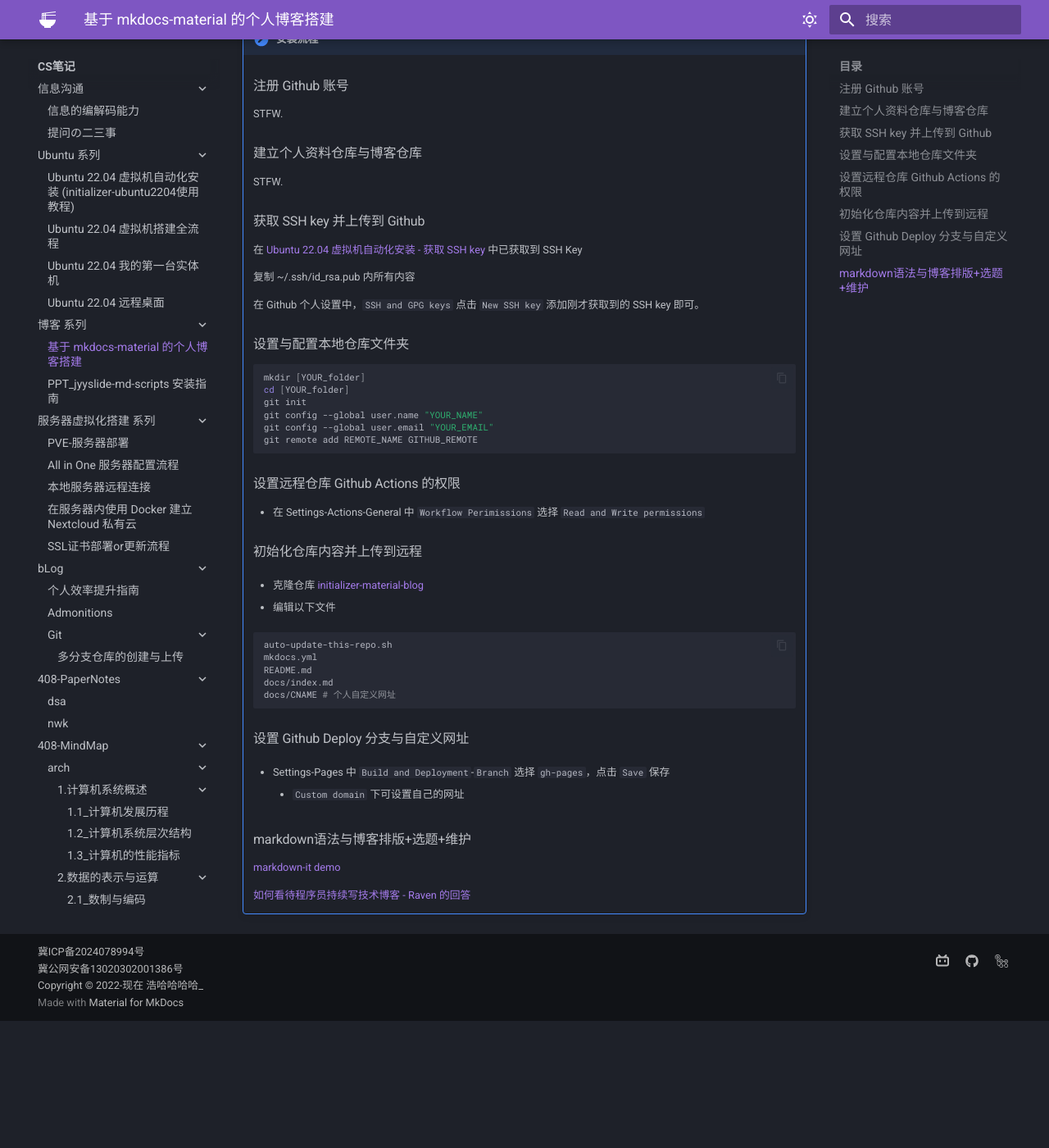
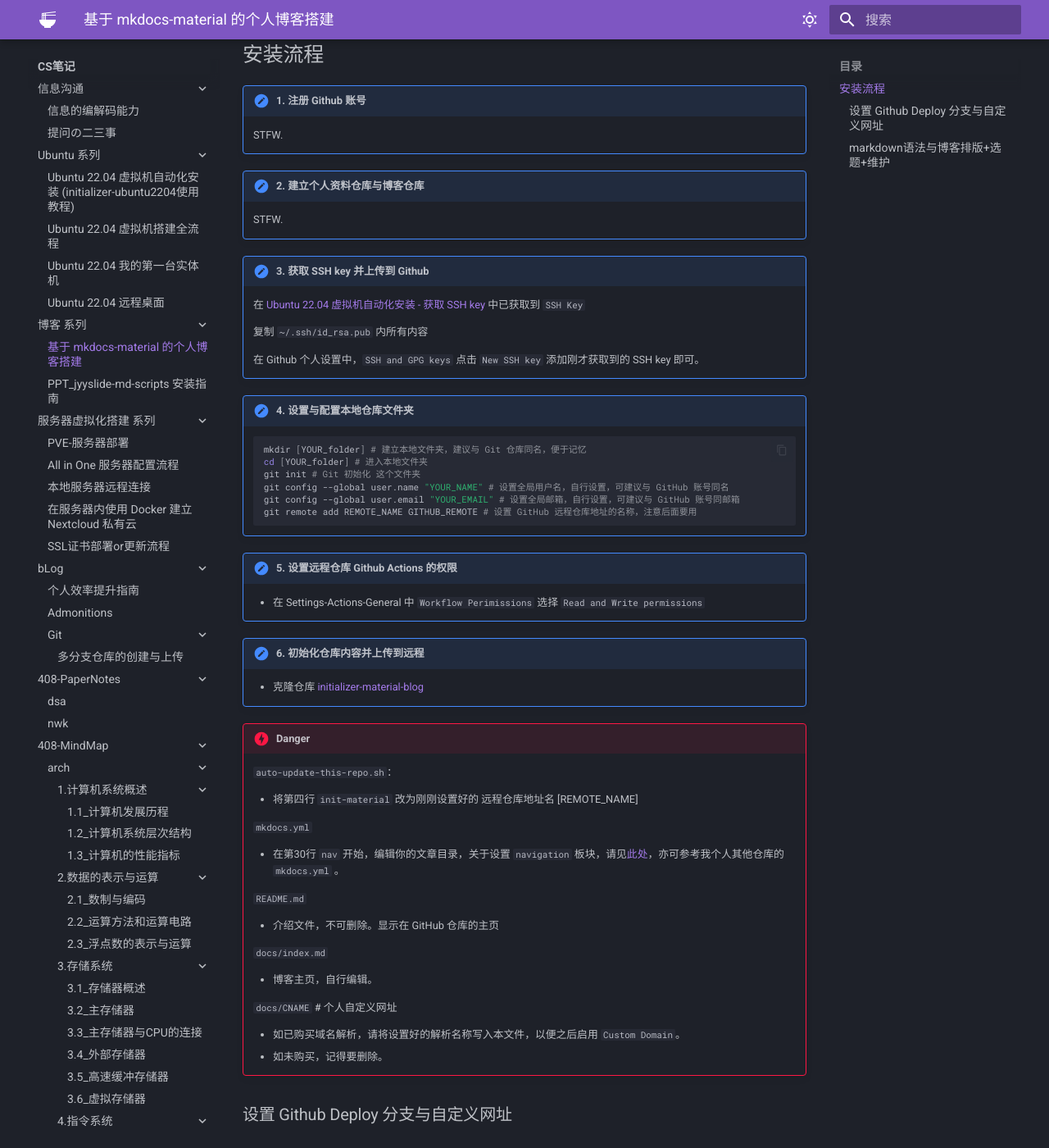
Before and after one commit to Haohahahaha/cs, an MkDocs documentation site: the page built from docs/greenhand/initializer-material-blog/blog-init.md, in a window 1280 px wide and 1400 px high, scrolled down 574 px. Shown: the whole window at 82% size. Built offline with MkDocs 1.6.1 and Material for MkDocs 9.7.7, drawn with Linux system fonts in a browser that asks for light colours; before the commit the page ends 1819 px from its top, so only the background shows below that.

Commit message:
2025-01-10_18:25:48 update

````diff
--- a/docs/greenhand/initializer-material-blog/blog-init.md
+++ b/docs/greenhand/initializer-material-blog/blog-init.md
@@ -16,60 +16,75 @@
 
 	- [Ubuntu 22.04 虚拟机自动化安装](http://cs.haohaha.cn/greenhand/initializer-ubuntu2204/install/)
 
-!!! note "安装流程"
+## 安装流程
 
-	### 注册 Github 账号
+!!! note "1. 注册 Github 账号"
 
 	STFW.
 
-	### 建立个人资料仓库与博客仓库
+!!! note "2. 建立个人资料仓库与博客仓库"
 
 	STFW.
 
-	### 获取 SSH key 并上传到 Github
+!!! note "3. 获取 SSH key 并上传到 Github"
 
-	在 [Ubuntu 22.04 虚拟机自动化安装 - 获取 SSH key](http://cs.haohaha.cn/greenhand/initializer-ubuntu2204/install/#git-ssh-key-github) 中已获取到 SSH Key
+	在 [Ubuntu 22.04 虚拟机自动化安装 - 获取 SSH key](http://cs.haohaha.cn/greenhand/initializer-ubuntu2204/install/#git-ssh-key-github) 中已获取到 `SSH Key`
 
-	复制 ~/.ssh/id_rsa.pub 内所有内容
+	复制 `~/.ssh/id_rsa.pub` 内所有内容
 
 	在 Github 个人设置中，`SSH and GPG keys` 点击 `New SSH key` 添加刚才获取到的 SSH key 即可。
 
-	### 设置与配置本地仓库文件夹
+!!! note "4. 设置与配置本地仓库文件夹"
 
 	```bash
-    mkdir [YOUR_folder]
-	cd [YOUR_folder]
-	git init
-	git config --global user.name "YOUR_NAME"
-	git config --global user.email "YOUR_EMAIL"
-	git remote add REMOTE_NAME GITHUB_REMOTE
+	mkdir [YOUR_folder] # 建立本地文件夹，建议与 Git 仓库同名，便于记忆
+	cd [YOUR_folder] # 进入本地文件夹
+	git init # Git 初始化 这个文件夹
+	git config --global user.name "YOUR_NAME" # 设置全局用户名，自行设置，可建议与 GitHub 账号同名
+	git config --global user.email "YOUR_EMAIL" # 设置全局邮箱，自行设置，可建议与 GitHub 账号同邮箱
+	git remote add REMOTE_NAME GITHUB_REMOTE # 设置 GitHub 远程仓库地址的名称，注意后面要用
 	```
 
-	### 设置远程仓库 Github Actions 的权限
+!!! note "5. 设置远程仓库 Github Actions 的权限"
 
 	- 在 Settings-Actions-General 中 `Workflow Perimissions` 选择 `Read and Write permissions`
 
-    ### 初始化仓库内容并上传到远程
+!!! note "6. 初始化仓库内容并上传到远程"
 
 	- 克隆仓库 [initializer-material-blog](https://github.com/Haohahahaha/initializer-material-blog)
 
-	- 编辑以下文件
+!!! danger 编辑以下文件
 
-	```bash
-	auto-update-this-repo.sh
-	mkdocs.yml
-	README.md
-	docs/index.md
-	docs/CNAME # 个人自定义网址
-	```
-    ### 设置 Github Deploy 分支与自定义网址
+  	`auto-update-this-repo.sh`：
 
-	- Settings-Pages 中 `Build and Deployment`-`Branch` 选择 `gh-pages`，点击 `Save` 保存
+	- 将第四行 `init-material` 改为刚刚设置好的 远程仓库地址名 [REMOTE_NAME]
 
-		- `Custom domain` 下可设置自己的网址
+  	`mkdocs.yml`
 
-	### markdown语法与博客排版+选题+维护
+	- 在第30行 `nav` 开始，编辑你的文章目录，关于设置 `navigation` 板块，请见[此处](https://squidfunk.github.io/mkdocs-material/tutorials/blogs/navigation/)，亦可参考我个人其他仓库的 `mkdocs.yml` 。
 
-	[markdown-it demo](https://markdown-it.github.io/)
+  	`README.md`
 
-	[如何看待程序员持续写技术博客 - Raven 的回答](https://www.zhihu.com/question/41802793/answer/2435610889)
+	- 介绍文件，不可删除。显示在 GitHub 仓库的主页
+
+  	`docs/index.md`
+
+	- 博客主页，自行编辑。
+
+  	`docs/CNAME` # 个人自定义网址
+
+	- 如已购买域名解析，请将设置好的解析名称写入本文件，以便之后启用 `Custom Domain`。
+	- 如未购买，记得要删除。
+
+
+### 设置 Github Deploy 分支与自定义网址
+
+- Settings-Pages 中 `Build and Deployment`-`Branch` 选择 `gh-pages`，点击 `Save` 保存
+
+- `Custom domain` 下可设置自己的网址
+
+### markdown语法与博客排版+选题+维护
+
+- [markdown-it demo](https://markdown-it.github.io/)
+
+- [如何看待程序员持续写技术博客 - Raven 的回答](https://www.zhihu.com/question/41802793/answer/2435610889)
````
